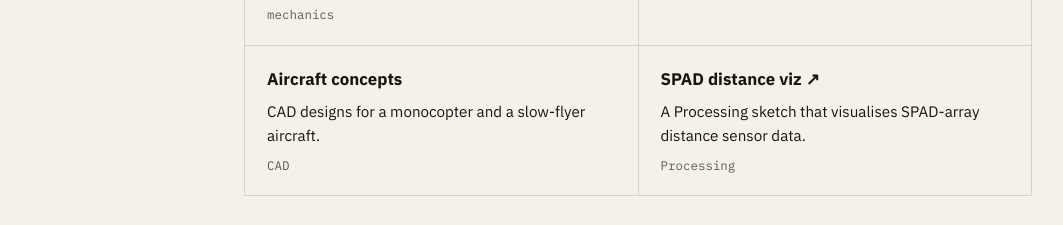
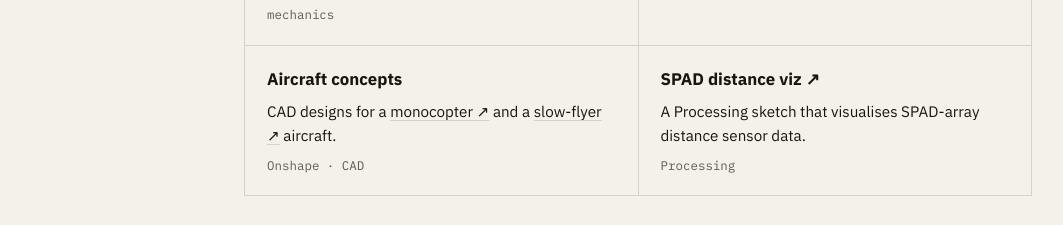
Before and after one commit to Bearindigo105/bearindigo105.github.io, a plain HTML site: page index.html in a window 1280 px wide. Shown: the part 2943-3168 px from the top of the page, without its empty margins (108-1171 px from the left). Drawn offline with Linux system fonts and the light colour scheme.

Commit message:
Link Onshape CAD for monocopter and slow-flyer
Co-Authored-By: Claude Opus 5.5 <noreply@anthropic.com>

```diff
--- a/index.html
+++ b/index.html
@@ -165,8 +165,8 @@
         </article>
         <article class="project">
           <h3>Aircraft concepts</h3>
-          <p>CAD designs for a monocopter and a slow-flyer aircraft.</p>
-          <p class="tags mono">CAD</p>
+          <p>CAD designs for a <a href="https://cad.onshape.com/documents/9e52573f5e8fe26182fa5642/w/c192ed39beab64fd837278b0/e/f01ad49aabf0fdb80fc43a3e" target="_blank" rel="noopener">monocopter ↗</a> and a <a href="https://cad.onshape.com/documents/cd00552c6ca269d3dc29a28d/w/c1889e42d9ae4f0433115a82/e/f00fe57d209d45d4310d8d69" target="_blank" rel="noopener">slow-flyer ↗</a> aircraft.</p>
+          <p class="tags mono">Onshape · CAD</p>
         </article>
         <article class="project">
           <h3><a href="https://github.com/Bearindigo105/distance-sensor-processing" target="_blank" rel="noopener">SPAD distance viz ↗</a></h3>
```
